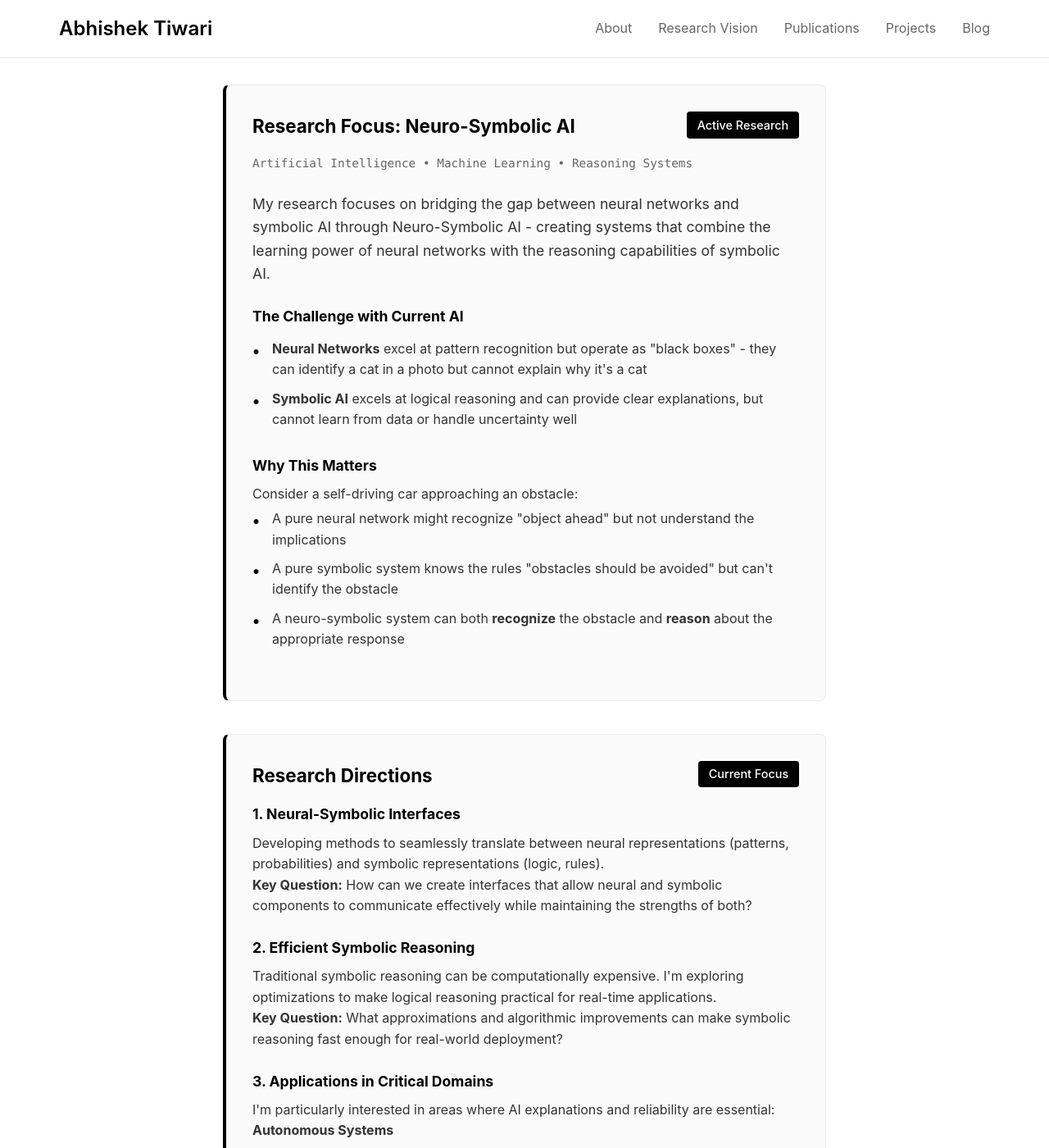
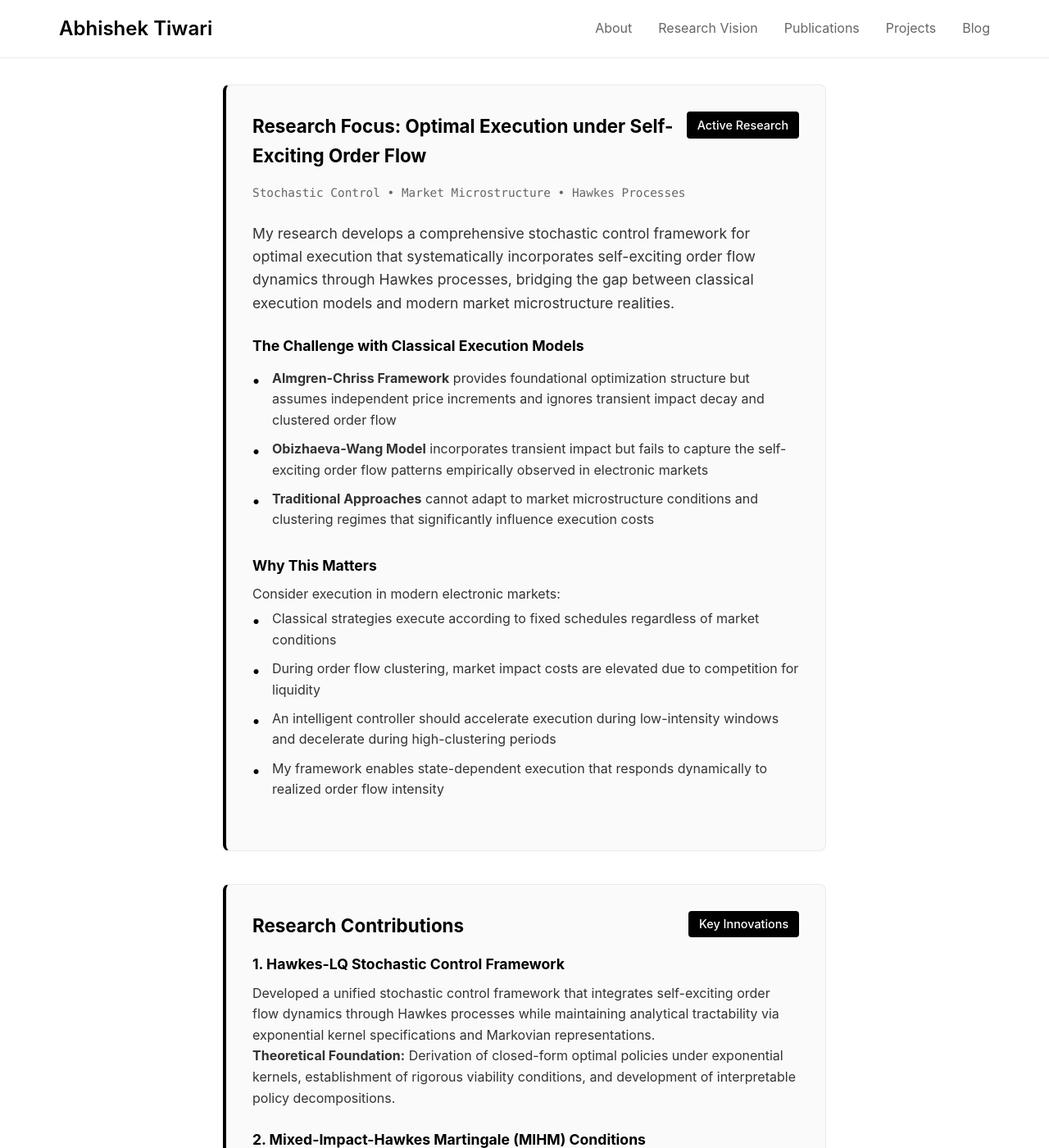
Before and after one commit to Abhishek282001Tiwari/Personal_Website, a Jekyll site: the page built from research.md, in a window 1280 px wide and 1400 px high. Shown: the whole window at 82% size. Built offline with Jekyll 4.4.1, drawn with Linux system fonts in a browser that asks for light colours; some of the changed text lies outside the part shown.

Commit message:
Revise research vision and key contributions
Updated research focus and contributions, emphasizing optimal execution under self-exciting order flow. Enhanced project descriptions and features to reflect current research objectives and methodologies.

```diff
--- a/research.md
+++ b/research.md
@@ -8,101 +8,146 @@ permalink: /research/
 
 <div class="project featured">
     <div class="project-header">
-        <h3>Research Focus: Neuro-Symbolic AI</h3>
+        <h3>Research Focus: Optimal Execution under Self-Exciting Order Flow</h3>
         <span class="project-status">Active Research</span>
     </div>
 
     <div class="project-meta">
-        <span class="project-tech">Artificial Intelligence • Machine Learning • Reasoning Systems</span>
+        <span class="project-tech">Stochastic Control • Market Microstructure • Hawkes Processes</span>
     </div>
 
     <p class="project-description">
-        My research focuses on bridging the gap between neural networks and symbolic AI through Neuro-Symbolic AI - creating systems that combine the learning power of neural networks with the reasoning capabilities of symbolic AI.
+        My research develops a comprehensive stochastic control framework for optimal execution that systematically incorporates self-exciting order flow dynamics through Hawkes processes, bridging the gap between classical execution models and modern market microstructure realities.
     </p>
 
     <div class="project-features">
-        <h4>The Challenge with Current AI</h4>
+        <h4>The Challenge with Classical Execution Models</h4>
         <ul>
-            <li><strong>Neural Networks</strong> excel at pattern recognition but operate as "black boxes" - they can identify a cat in a photo but cannot explain why it's a cat</li>
-            <li><strong>Symbolic AI</strong> excels at logical reasoning and can provide clear explanations, but cannot learn from data or handle uncertainty well</li>
+            <li><strong>Almgren-Chriss Framework</strong> provides foundational optimization structure but assumes independent price increments and ignores transient impact decay and clustered order flow</li>
+            <li><strong>Obizhaeva-Wang Model</strong> incorporates transient impact but fails to capture the self-exciting order flow patterns empirically observed in electronic markets</li>
+            <li><strong>Traditional Approaches</strong> cannot adapt to market microstructure conditions and clustering regimes that significantly influence execution costs</li>
         </ul>
     </div>
 
     <div class="project-results">
         <h4>Why This Matters</h4>
-        <p>Consider a self-driving car approaching an obstacle:</p>
+        <p>Consider execution in modern electronic markets:</p>
         <ul>
-            <li>A pure neural network might recognize "object ahead" but not understand the implications</li>
-            <li>A pure symbolic system knows the rules "obstacles should be avoided" but can't identify the obstacle</li>
-            <li>A neuro-symbolic system can both <strong>recognize</strong> the obstacle and <strong>reason</strong> about the appropriate response</li>
+            <li>Classical strategies execute according to fixed schedules regardless of market conditions</li>
+            <li>During order flow clustering, market impact costs are elevated due to competition for liquidity</li>
+            <li>An intelligent controller should accelerate execution during low-intensity windows and decelerate during high-clustering periods</li>
+            <li>My framework enables state-dependent execution that responds dynamically to realized order flow intensity</li>
         </ul>
     </div>
 </div>
 
 <div class="project featured">
     <div class="project-header">
-        <h3>Research Directions</h3>
-        <span class="project-status">Current Focus</span>
+        <h3>Research Contributions</h3>
+        <span class="project-status">Key Innovations</span>
     </div>
 
     <div class="project-features">
-        <h4>1. Neural-Symbolic Interfaces</h4>
-        <p>Developing methods to seamlessly translate between neural representations (patterns, probabilities) and symbolic representations (logic, rules).</p>
-        <p><strong>Key Question:</strong> How can we create interfaces that allow neural and symbolic components to communicate effectively while maintaining the strengths of both?</p>
+        <h4>1. Hawkes-LQ Stochastic Control Framework</h4>
+        <p>Developed a unified stochastic control framework that integrates self-exciting order flow dynamics through Hawkes processes while maintaining analytical tractability via exponential kernel specifications and Markovian representations.</p>
+        <p><strong>Theoretical Foundation:</strong> Derivation of closed-form optimal policies under exponential kernels, establishment of rigorous viability conditions, and development of interpretable policy decompositions.</p>
     </div>
 
     <div class="project-features">
-        <h4>2. Efficient Symbolic Reasoning</h4>
-        <p>Traditional symbolic reasoning can be computationally expensive. I'm exploring optimizations to make logical reasoning practical for real-time applications.</p>
-        <p><strong>Key Question:</strong> What approximations and algorithmic improvements can make symbolic reasoning fast enough for real-world deployment?</p>
+        <h4>2. Mixed-Impact-Hawkes Martingale (MIHM) Conditions</h4>
+        <p>Established rigorous viability conditions that prevent price manipulation by linking Hawkes excitation parameters to market resilience properties, extending existing no-manipulation results to settings with endogenous order flow dynamics.</p>
+        <p><strong>Practical Impact:</strong> Provides concrete calibration constraints that ensure economic coherence while exploiting clustering patterns, excluding profitable round-trip strategies.</p>
     </div>
 
     <div class="project-features">
-        <h4>3. Applications in Critical Domains</h4>
-        <p>I'm particularly interested in areas where AI explanations and reliability are essential:</p>
+        <h4>3. Comprehensive Calibration Methodology</h4>
+        <p>Developed robust estimation procedures combining maximum likelihood estimation for Hawkes processes with Wiener-Hopf techniques for propagator estimation, enforcing excitation-resilience balance and reproducing empirical regularities.</p>
 
-        <p><strong>Autonomous Systems</strong></p>
+        <p><strong>Empirical Validation:</strong></p>
         <ul>
-            <li>Robots and self-driving cars that can explain their decisions</li>
-            <li>Systems that can reason about safety constraints in real-time</li>
-        </ul>
-
-        <p><strong>High-Stakes Decision Making</strong></p>
-        <ul>
-            <li>Financial AI that can justify investment recommendations</li>
-            <li>Medical systems that can trace diagnostic reasoning</li>
-        </ul>
-
-        <p><strong>Scientific AI</strong></p>
-        <ul>
-            <li>Systems that can formulate and test hypotheses</li>
-            <li>AI that can reason about causal relationships in complex data</li>
+            <li>Multi-exponential kernel representations achieve R² = 0.992 against non-parametric estimates</li>
+            <li>Branching ratios of 0.18-0.29 calibrated from major equity data confirm framework relevance</li>
+            <li>Cost improvements of 7.8%-15.8% versus industry standards across diverse market regimes</li>
         </ul>
     </div>
 </div>
 
 <div class="project featured">
     <div class="project-header">
-        <h3>The Big Picture</h3>
-        <span class="project-status">Research Vision</span>
+        <h3>Empirical Performance</h3>
+        <span class="project-status">Validated Results</span>
     </div>
 
     <p class="project-description">
-        As AI becomes more integrated into our lives, the ability to understand and trust AI decisions becomes crucial. Neuro-Symbolic AI provides the foundation for trustworthy, collaborative, and adaptable AI systems.
+        Extensive Monte Carlo simulations and empirical validation on equity data demonstrate economically significant and statistically robust improvements over classical benchmarks.
     </p>
 
     <div class="project-features">
-        <h4>Research Objectives</h4>
+        <h4>Key Performance Metrics</h4>
         <ul>
-            <li><strong>Trustworthy AI</strong> - Systems whose decisions can be verified and validated</li>
-            <li><strong>Collaborative AI</strong> - Systems that can work alongside humans effectively</li>
-            <li><strong>Adaptable AI</strong> - Systems that can apply learned knowledge to new situations</li>
+            <li><strong>Cost Reduction:</strong> 7.8%-15.8% improvement versus Almgren-Chriss industry standard</li>
+            <li><strong>Risk Management:</strong> 14.6% lower Value-at-Risk and more predictable execution outcomes</li>
+            <li><strong>Cross-Asset Robustness:</strong> 8.7%-10.5% improvements across five heterogeneous equities (AAPL, MSFT, GOOG, AMZN, TSLA)</li>
+            <li><strong>Computational Feasibility:</strong> Riccati solution times of 0.5-2.0 seconds suitable for real-time deployment</li>
         </ul>
     </div>
 
     <div class="project-results">
-        <h4>Long-term Impact</h4>
-        <p>My research aims to make this vision practical and scalable, creating AI systems that are not just powerful, but understandable and reliable - advancing the frontier of reasoning machines through neural-symbolic integration.</p>
+        <h4>Framework Advantages</h4>
+        <p>The Hawkes-LQ controller decomposes optimally into baseline, trend-following, and dynamic components, providing both mathematical rigor and economic intuition. The adaptive nature of state-feedback control naturally protects against tail events by reducing execution intensity during adverse market conditions, representing a significant advancement in execution risk management.</p>
+    </div>
+</div>
+
+<div class="project featured">
+    <div class="project-header">
+        <h3>Future Research Directions</h3>
+        <span class="project-status">Ongoing Development</span>
+    </div>
+
+    <div class="project-features">
+        <h4>1. Multivariate Hawkes and Cross-Impact Extensions</h4>
+        <p>Extending the framework to portfolio execution contexts with cross-impact and cross-excitation effects, enabling coordinated execution across correlated assets with viability enforced through spectral constraints.</p>
+    </div>
+
+    <div class="project-features">
+        <h4>2. Asymmetric Buy/Sell Intensities and Marked Hawkes</h4>
+        <p>Modeling flow imbalance effects through asymmetric self- and cross-excitation and incorporating trade size marks to improve robustness when heavy-tailed trade sizes drive transient price deviations.</p>
+    </div>
+
+    <div class="project-features">
+        <h4>3. Endogenous Agent Feedback and Reflexive Effects</h4>
+        <p>Introducing control-to-intensity kernels to capture how strategic trades themselves excite future order flow, with analysis of feedback-stability regions and closed-form solutions in weak-feedback regimes.</p>
+    </div>
+
+    <div class="project-features">
+        <h4>4. Machine Learning Enhanced Calibration</h4>
+        <p>Training neural networks to approximate Hawkes kernels and propagator coefficients under MIHM regularization, enhancing computational efficiency while preserving no-manipulation guarantees.</p>
+    </div>
+</div>
+
+<div class="project featured">
+    <div class="project-header">
+        <h3>Research Vision</h3>
+        <span class="project-status">Long-term Impact</span>
+    </div>
+
+    <p class="project-description">
+        As financial markets continue to evolve toward greater electronicization and fragmentation, approaches that explicitly account for the self-exciting nature of order flow will become increasingly essential for maintaining execution quality in competitive trading environments.
+    </p>
+
+    <div class="project-features">
+        <h4>Broader Implications</h4>
+        <ul>
+            <li><strong>Next-Generation Execution Algorithms:</strong> Foundation for adaptive, state-dependent strategies that leverage predictable patterns in market microstructure</li>
+            <li><strong>Risk Management Advancement:</strong> Built-in protection against tail events through intelligent timing and intensity adaptation</li>
+            <li><strong>Cross-Asset Generalizability:</strong> Framework extensibility to foreign exchange, futures, and other electronic markets with clustered order flow</li>
+            <li><strong>Academic-Practitioner Bridge:</strong> Theoretical rigor combined with practical implementability for institutional deployment</li>
+        </ul>
+    </div>
+
+    <div class="project-results">
+        <h4>Concluding Perspective</h4>
+        <p>My research aims to transition optimal execution from static schedules to adaptive, state-dependent strategies that respond intelligently to the clustered nature of financial markets. The Hawkes-LQ framework provides both the theoretical foundation and practical methodology for this evolution, offering a path toward more intelligent, responsive, and cost-effective execution in modern electronic markets.</p>
     </div>
 </div>
 
```
Also changed, not shown: other parts of research.md (+1 -1 lines).
